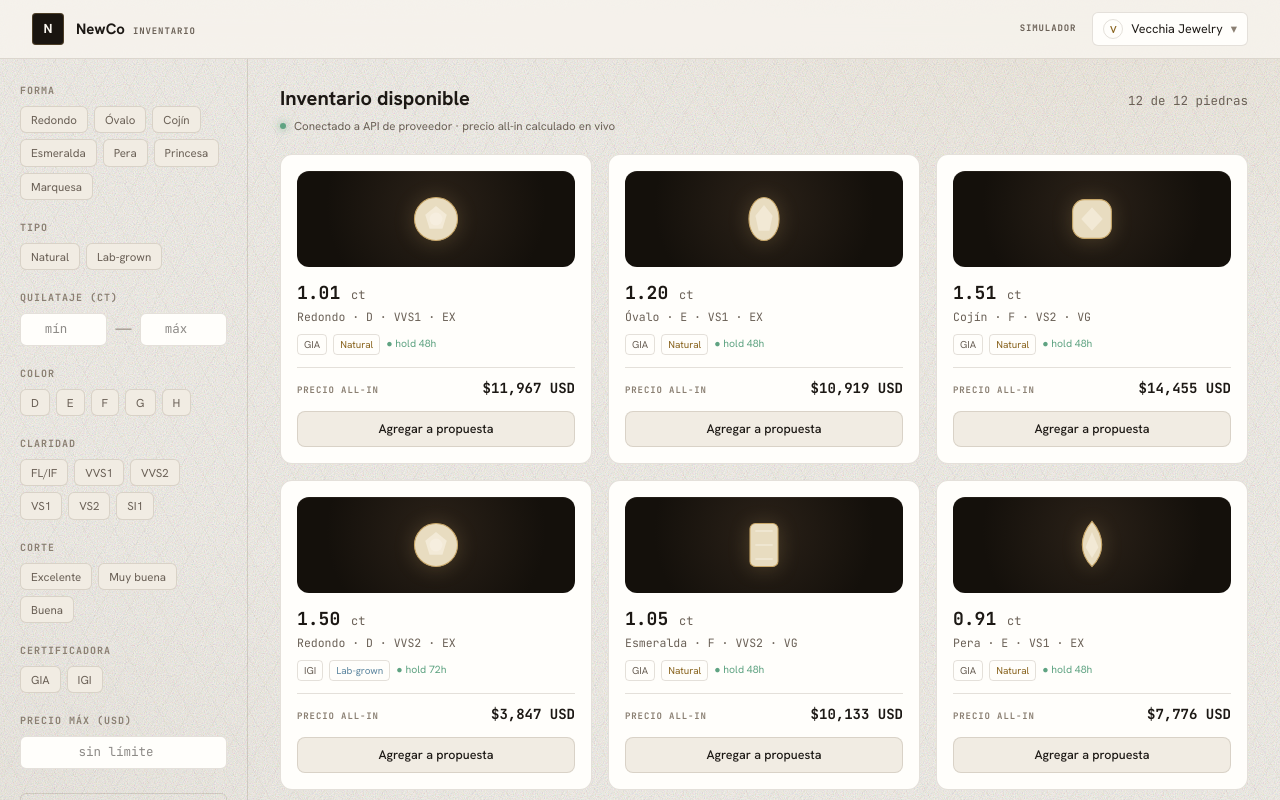
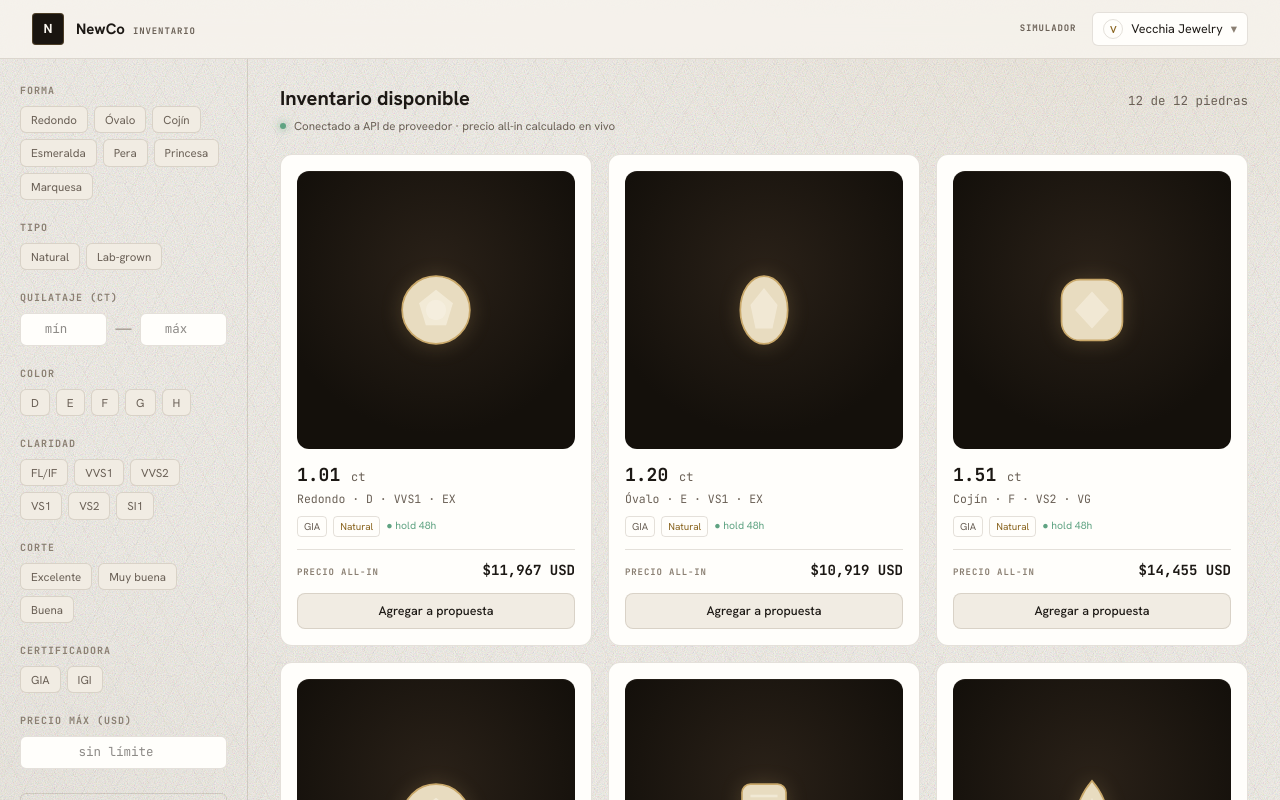
Before and after one commit to santirc95/NewCo, a Next.js app: page /inventario in a window 1280 px wide. Shown: the top 800 px of the page. Built offline with nearby package versions, Linux system fonts and the light colour scheme.

Commit message:
style: imagen del diamante en formato 1:1 (cuadrada)
Tiles de gema en aspect-square a ancho completo, tipo vitrina de producto,
en inventario y propuesta.

Co-Authored-By: Claude Opus 4.8 <noreply@anthropic.com>

```diff
--- a/src/components/inventory/inventory-browser.tsx
+++ b/src/components/inventory/inventory-browser.tsx
@@ -453,7 +453,7 @@ function StoneCard({
           : "border-[var(--hairline)] hover:border-[var(--hairline-strong)]"
       }`}
     >
-      <GemTile shape={stone.shape} size={56} className="h-24" />
+      <GemTile shape={stone.shape} size={88} className="aspect-square w-full" />
       <div>
         <div className="tabular text-[18px] font-semibold text-[var(--on-surface)]">
           {stone.carat.toFixed(2)}{" "}
--- a/src/components/proposal/proposal-view.tsx
+++ b/src/components/proposal/proposal-view.tsx
@@ -170,7 +170,7 @@ function ProposalCard({
           : "border-[var(--hairline)]"
       } ${dim ? "opacity-50" : ""}`}
     >
-      <GemTile shape={stone.shape} size={64} className="h-28" />
+      <GemTile shape={stone.shape} size={104} className="aspect-square w-full" />
       <div className="mt-3 text-center">
         <div className="tabular text-[28px] font-semibold leading-none text-[var(--on-surface)]">
           {stone.carat.toFixed(2)}{" "}
```
